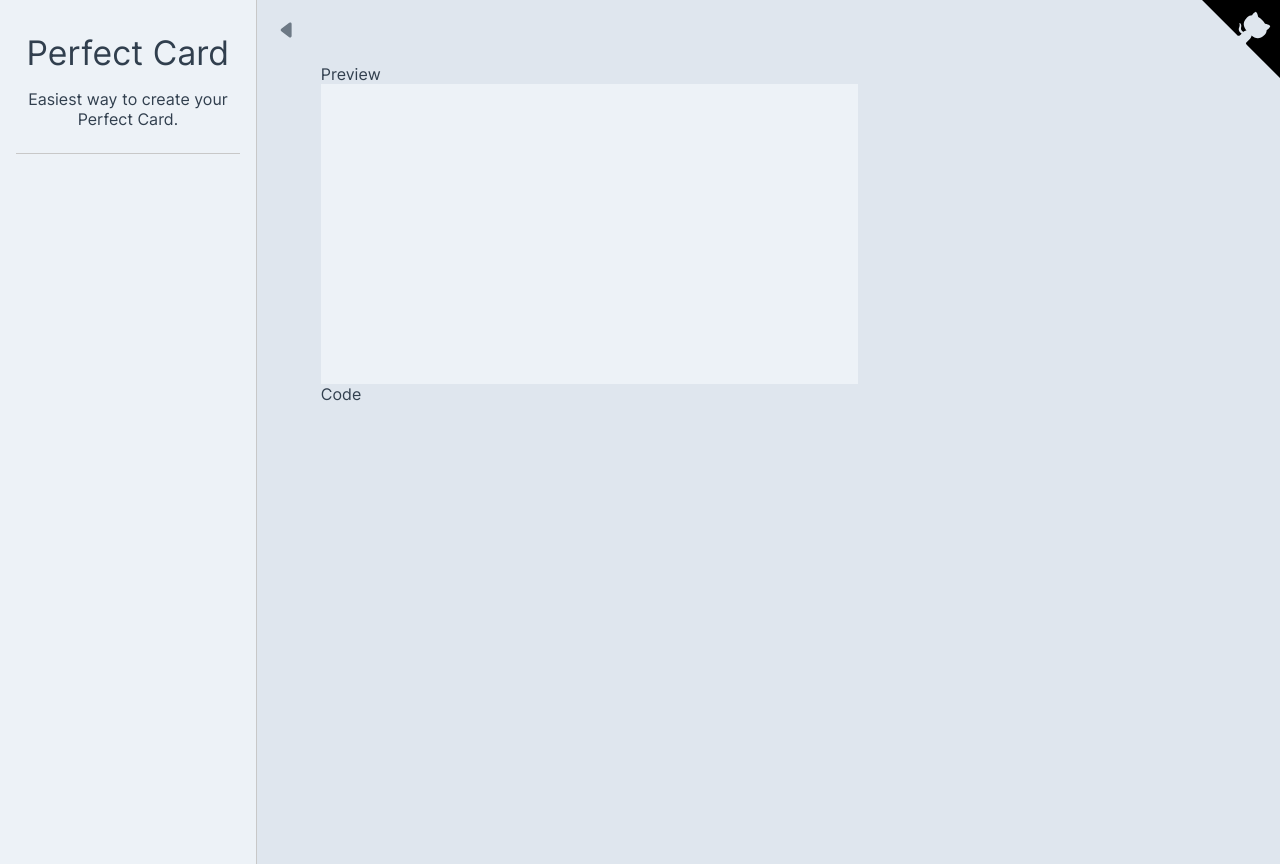
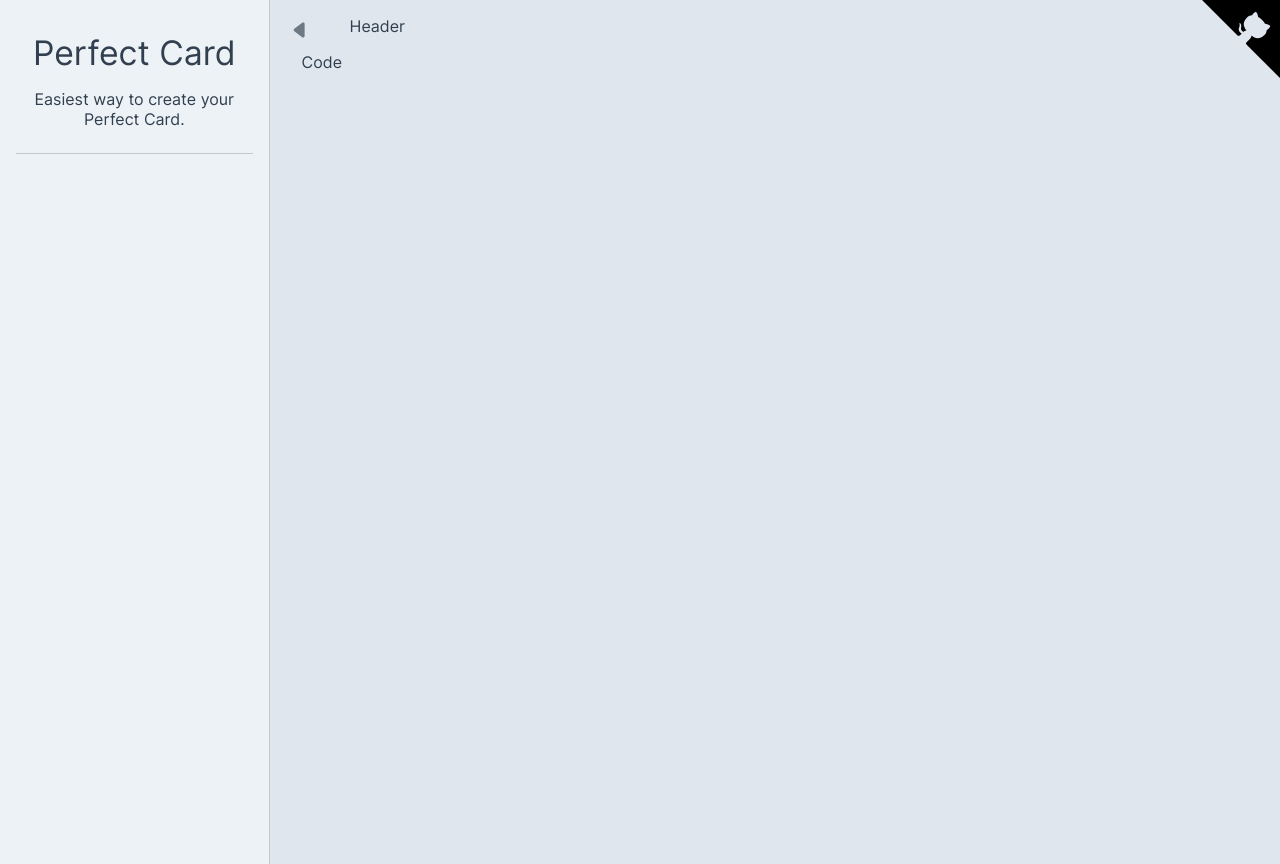
Before and after one commit to MAHcodes/PerfectCard, a React (Create React App) app: page / in a window 1280 px wide. Built offline with nearby package versions, Linux system fonts and the light colour scheme.

Commit message:
undo antd

```diff
--- a/public/index.html
+++ b/public/index.html
@@ -1,20 +1,20 @@
 <!DOCTYPE html>
 <html lang="en">
+
 <head>
   <meta charset="utf-8" />
   <!-- <link rel="icon" href="%PUBLIC_URL%/favicon.ico" /> -->
   <meta name="viewport" content="width=device-width, initial-scale=1" />
   <meta name="theme-color" content="#000000" />
-    <meta
-      name="description"
-      content="Web site created using create-react-app"
-    />
+  <meta name="description" content="Web site created using create-react-app" />
   <link rel="apple-touch-icon" href="%PUBLIC_URL%/logo192.png" />
   <link rel="manifest" href="%PUBLIC_URL%/manifest.json" />
   <title>Perfect Card</title>
 </head>
-  <body>
+
+<body class="light">
   <noscript>You need to enable JavaScript to run this app.</noscript>
   <div id="root"></div>
 </body>
+
 </html>
--- /dev/null
+++ b/src/components/Header.jsx
@@ -0,0 +1,15 @@
+import styled from "styled-components";
+
+const Header = () => {
+  return (
+    <Hdr>
+      Header
+    </Hdr>
+  )
+}
+
+const Hdr = styled.header`
+  padding: 1rem 3rem;
+`
+
+export default Header
--- a/src/components/Main.jsx
+++ b/src/components/Main.jsx
@@ -1,11 +1,11 @@
-import Preview from "./Preview";
+import Header from "./Header";
 import Code from "./Code";
 import styled from "styled-components";
 
 const Main = ({ asideOpen }) => {
   return (
     <StyledMain asideOpen={asideOpen}>
-      <Preview />
+      <Header />
       <Code />
     </StyledMain>
   )
@@ -13,7 +13,7 @@
 
 const StyledMain = styled.main`
   flex: ${props => props.asideOpen ? ".8" : "1"};
-  padding: 4rem;
+  padding-inline: 2rem;
 `
 
 export default Main
--- a/src/components/Preview.jsx
+++ /dev/null
@@ -1,19 +0,0 @@
-import styled from "styled-components";
-
-const Preview = () => {
-  return (
-    <div>
-      Preview
-      <Box />
-    </div>
-  )
-}
-
-const Box = styled.div`
-  width: 60%;
-  height: 300px;
-  background-color: rgb(var(--bg-main));
-
-`
-
-export default Preview
```
Lines whose indentation alone changed are shown as unchanged.
